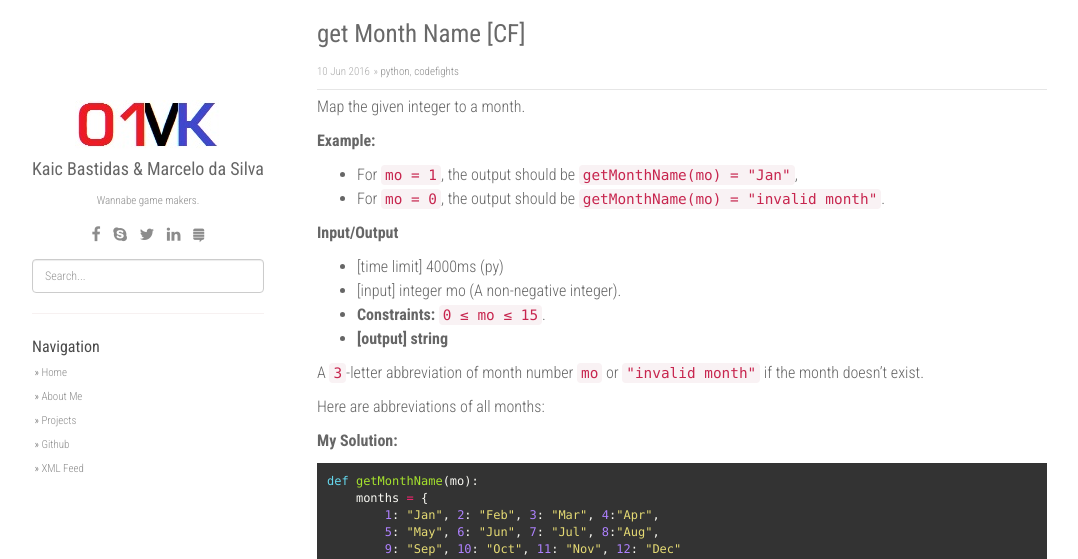
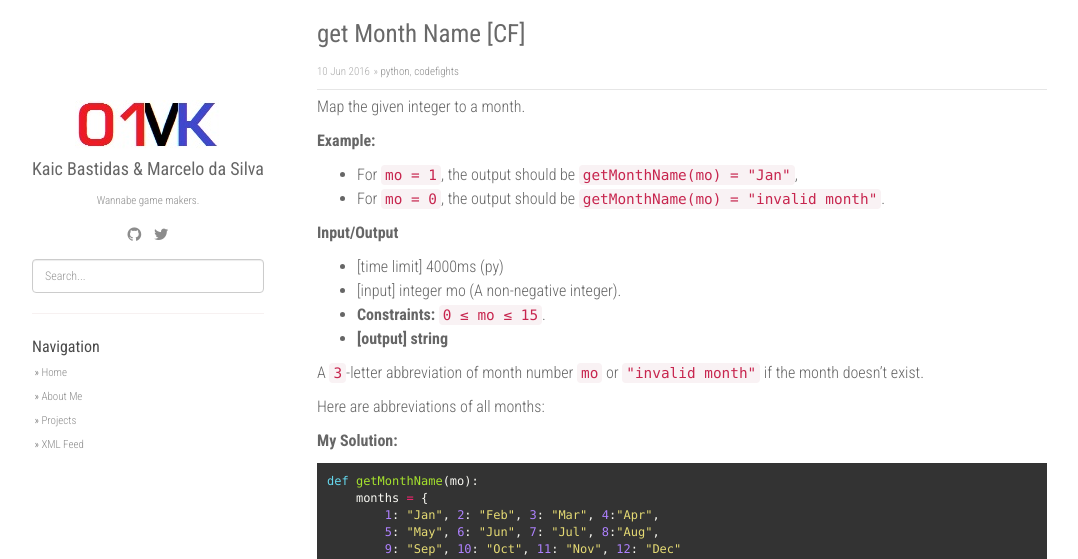
Before and after one commit to IterumCorp/iterumcorp.github.io, a Jekyll site: the page built from _posts/2016-06-11-get-month-name-cf.md, in a window 1280 px wide. Shown: the top 559 px of the page, without its empty margins (53-1131 px from the left). Built offline with Jekyll 4.4.1, drawn with Linux system fonts in a browser that asks for light colours; nearby versions of some CDN libraries; comment, search, counter and statistics services are not loaded.

```diff
--- a/_config.yml
+++ b/_config.yml
@@ -15,15 +15,9 @@ collections:
     permalink: /project/:path/
 
 social:
-    - icon: fa-facebook
-      link: "#"
-    - icon: fa-skype
-      link: "#"
+    - icon: fa-github
+      link: "https://github.com/01mk"
     - icon: fa-twitter
-      link: "#"
-    - icon: fa-linkedin
-      link: "#"
-    - icon: fa-stack-exchange
       link: "#"
 
 share:
@@ -35,15 +29,13 @@ urls:
       url: /about/
     - text: Projects
       url: /projects/
-    - text: Github
-      url: https://github.com/01mk
     - text: XML Feed
       url: /feed.xml
 
 url: "https://01mk.github.io"
 baseurl: ""
-paginate: 20
-per_page: 20
+paginate: 5
+per_page: 5
 paginate_path: "/page:num/"
 markdown: kramdown
 gems:
--- a/_posts/2016-06-11-get-month-name-cf.md
+++ b/_posts/2016-06-11-get-month-name-cf.md
@@ -3,6 +3,7 @@ layout: post
 title:  "get Month Name [CF]"
 date:   2016-06-11 03:43:45 +0700
 categories: [python, codefights]
+excerpt_separator: <!--exc-->
 ---
 
 Map the given integer to a month.
@@ -20,6 +21,8 @@ Map the given integer to a month.
 * **[output] string**
 
 A `3`-letter abbreviation of month number `mo` or `"invalid month"` if the month doesn't exist.
+
+<!--exc-->
 
 Here are abbreviations of all months:
 
```
